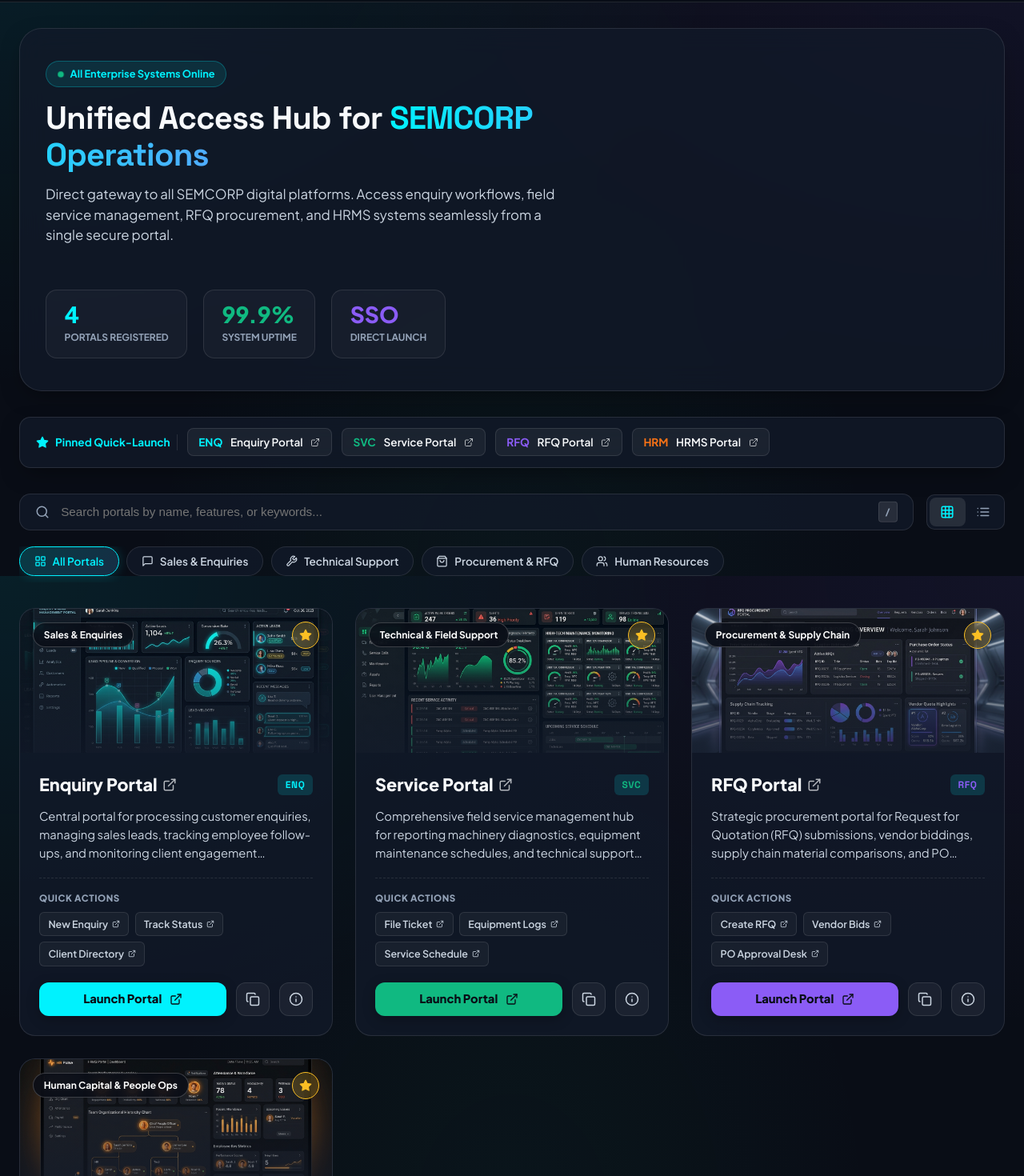
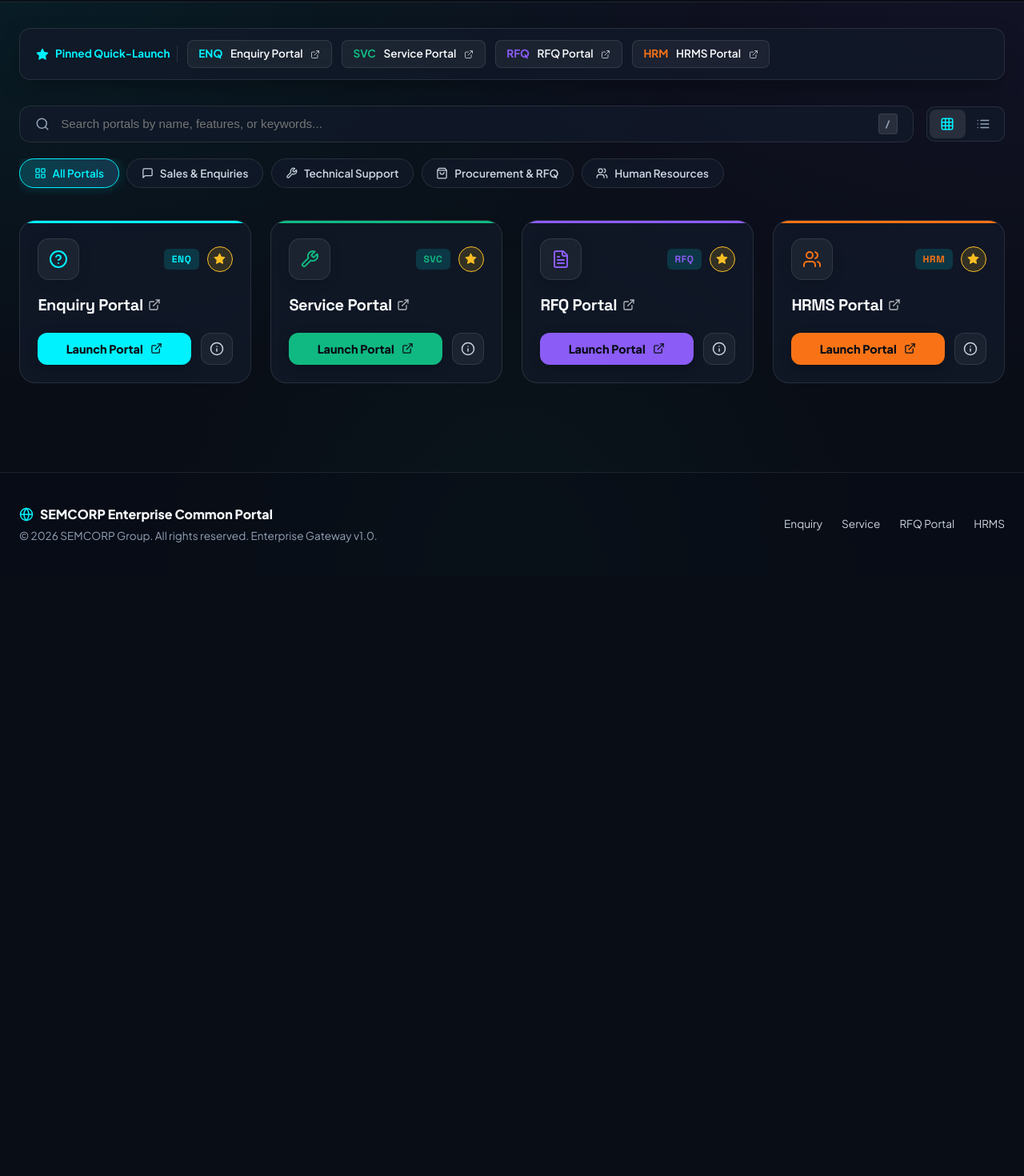
Before and after one commit to SEMCORP18-06/semcorp-portals, a React (Vite) app: page / in a window 1280 px wide. Shown: the part 80-1550 px from the top of the page at 80% size. After the commit the page ends 800 px from the top, so only its background shows below. Built offline with nearby package versions, Linux system fonts and the light colour scheme; the HTML template or start-up script is replaced by a standard one.

Commit message:
Remove hero banner and convert portal cards into compact vector symbol layout

```diff
--- a/src/App.jsx
+++ b/src/App.jsx
@@ -1,6 +1,5 @@
 import React, { useState, useEffect, useRef, useMemo } from 'react';
 import Navbar from './components/Navbar';
-import HeroBanner from './components/HeroBanner';
 import FavoritesBar from './components/FavoritesBar';
 import SearchAndFilterBar from './components/SearchAndFilterBar';
 import PortalCard from './components/PortalCard';
@@ -88,7 +87,7 @@
       if (searchQuery.trim()) {
         const query = searchQuery.toLowerCase();
         const nameMatch = portal.name.toLowerCase().includes(query);
-        const descMatch = portal.description.toLowerCase().includes(query);
+        const descMatch = portal.description?.toLowerCase().includes(query);
         const categoryMatch = portal.category.toLowerCase().includes(query);
         const codeMatch = portal.code.toLowerCase().includes(query);
         const featureMatch = portal.features?.some((f) => f.toLowerCase().includes(query));
@@ -112,11 +111,6 @@
       />
 
       <main className="main-content">
-        <HeroBanner
-          totalPortals={portals.length}
-          activeCategory={selectedCategory}
-        />
-
         <FavoritesBar
           pinnedPortals={pinnedPortals}
           onSelectPortal={(portal) => setDetailPortal(portal)}
--- a/src/components/PortalCard.jsx
+++ b/src/components/PortalCard.jsx
@@ -1,16 +1,24 @@
 import React, { useState } from 'react';
-import { ExternalLink, Star, Copy, Check, Info } from 'lucide-react';
+import {
+  ExternalLink,
+  Star,
+  Info,
+  HelpCircle,
+  Wrench,
+  FileText,
+  Users,
+  Globe
+} from 'lucide-react';
+
+const PORTAL_ICONS = {
+  HelpCircle: HelpCircle,
+  Wrench: Wrench,
+  FileText: FileText,
+  Users: Users
+};
 
 export default function PortalCard({ portal, onTogglePin, onOpenDetail }) {
-  const [copied, setCopied] = useState(false);
-
-  const handleCopyLink = (e) => {
-    e.preventDefault();
-    e.stopPropagation();
-    navigator.clipboard.writeText(portal.url);
-    setCopied(true);
-    setTimeout(() => setCopied(false), 2000);
-  };
+  const IconComponent = PORTAL_ICONS[portal.iconName] || Globe;
 
   const handlePin = (e) => {
     e.preventDefault();
@@ -20,7 +28,7 @@
 
   return (
     <div
-      className="portal-card"
+      className="portal-card compact-card"
       style={{
         '--card-accent': portal.accentColor,
         '--card-accent-light': portal.accentLight || portal.accentColor,
@@ -32,31 +40,27 @@
     >
       <div className="card-accent-top-strip" />
 
-      <div className="card-banner">
-        <img
-          src={portal.image || '/assets/enquiry_portal.jpg'}
-          alt={portal.name}
-          onError={(e) => {
-            e.target.onerror = null;
-            e.target.src = 'https://images.unsplash.com/photo-1551288049-bebda4e38f71?auto=format&fit=crop&w=800&q=80';
-          }}
-        />
-        <div className="card-banner-overlay" />
+      <div className="compact-card-header">
+        <div className="portal-symbol-icon-wrapper">
+          <IconComponent size={24} className="portal-symbol-icon" />
+        </div>
 
-        <div className="card-top-badges">
-          <span className="category-tag">{portal.category}</span>
+        <div className="compact-header-actions">
+          <span className="portal-code-badge">
+            {portal.code}
+          </span>
           <button
             className={`pin-btn ${portal.pinned ? 'pinned' : ''}`}
             onClick={handlePin}
             title={portal.pinned ? 'Unpin from top bar' : 'Pin to top bar'}
           >
-            <Star size={16} fill={portal.pinned ? '#fbbf24' : 'none'} />
+            <Star size={15} fill={portal.pinned ? '#fbbf24' : 'none'} />
           </button>
         </div>
       </div>
 
-      <div className="card-body">
-        <div className="card-header-row">
+      <div className="compact-card-body">
+        <h3 className="compact-portal-title">
           <a
             href={portal.url}
             target="_blank"
@@ -64,37 +68,11 @@
             className="portal-title-anchor"
           >
             <span>{portal.name}</span>
-            <ExternalLink size={18} className="anchor-external-icon" />
+            <ExternalLink size={16} className="anchor-external-icon" />
           </a>
-          <span className="portal-code-badge">
-            {portal.code}
-          </span>
-        </div>
+        </h3>
 
-        <p className="portal-desc">{portal.description}</p>
-
-        {portal.quickLinks && portal.quickLinks.length > 0 && (
-          <div className="quick-links-section">
-            <div className="quick-links-title">Quick Actions</div>
-            <div className="quick-links-grid">
-              {portal.quickLinks.map((link, idx) => (
-                <a
-                  key={idx}
-                  href={link.path}
-                  target="_blank"
-                  rel="noopener noreferrer"
-                  className="quick-link-chip"
-                  onClick={(e) => e.stopPropagation()}
-                >
-                  <span>{link.label}</span>
-                  <ExternalLink size={10} />
-                </a>
-              ))}
-            </div>
-          </div>
-        )}
-
-        <div className="card-actions">
+        <div className="card-actions compact-actions">
           <a
             href={portal.url}
             target="_blank"
@@ -102,16 +80,8 @@
             className="launch-btn"
           >
             <span>Launch Portal</span>
-            <ExternalLink size={16} />
+            <ExternalLink size={15} />
           </a>
-
-          <button
-            className="action-icon-btn"
-            onClick={handleCopyLink}
-            title={copied ? 'Link Copied!' : 'Copy Portal URL'}
-          >
-            {copied ? <Check size={18} style={{ color: '#10b981' }} /> : <Copy size={18} />}
-          </button>
 
           <button
             className="action-icon-btn"
--- a/src/components/PortalListItem.jsx
+++ b/src/components/PortalListItem.jsx
@@ -1,20 +1,28 @@
-import React, { useState } from 'react';
-import { ExternalLink, Star, Copy, Check, Info } from 'lucide-react';
+import React from 'react';
+import {
+  ExternalLink,
+  Star,
+  Info,
+  HelpCircle,
+  Wrench,
+  FileText,
+  Users,
+  Globe
+} from 'lucide-react';
+
+const PORTAL_ICONS = {
+  HelpCircle: HelpCircle,
+  Wrench: Wrench,
+  FileText: FileText,
+  Users: Users
+};
 
 export default function PortalListItem({ portal, onTogglePin, onOpenDetail }) {
-  const [copied, setCopied] = useState(false);
-
-  const handleCopyLink = (e) => {
-    e.preventDefault();
-    e.stopPropagation();
-    navigator.clipboard.writeText(portal.url);
-    setCopied(true);
-    setTimeout(() => setCopied(false), 2000);
-  };
+  const IconComponent = PORTAL_ICONS[portal.iconName] || Globe;
 
   return (
     <div
-      className="portal-list-item"
+      className="portal-list-item compact-list-item"
       style={{
         '--card-accent': portal.accentColor,
         '--card-accent-light': portal.accentLight || portal.accentColor,
@@ -23,12 +31,12 @@
       }}
     >
       <div className="list-item-main">
-        <div className="list-item-icon">
-          {portal.code}
+        <div className="portal-symbol-icon-wrapper list-symbol">
+          <IconComponent size={22} className="portal-symbol-icon" />
         </div>
 
         <div className="list-item-text">
-          <h3>
+          <h3 style={{ margin: 0 }}>
             <a
               href={portal.url}
               target="_blank"
@@ -36,28 +44,24 @@
               className="portal-title-anchor"
               style={{ fontSize: '1.15rem' }}
             >
-              {portal.name}
+              <span>{portal.name}</span>
+              <ExternalLink size={15} className="anchor-external-icon" />
             </a>
           </h3>
-          <p>{portal.description}</p>
         </div>
       </div>
 
       <div style={{ display: 'flex', alignItems: 'center', gap: '0.75rem' }}>
+        <span className="portal-code-badge">
+          {portal.code}
+        </span>
+
         <button
           className={`pin-btn ${portal.pinned ? 'pinned' : ''}`}
           onClick={() => onTogglePin(portal.id)}
           title={portal.pinned ? 'Unpin' : 'Pin'}
         >
-          <Star size={16} fill={portal.pinned ? '#fbbf24' : 'none'} />
-        </button>
-
-        <button
-          className="action-icon-btn"
-          onClick={handleCopyLink}
-          title={copied ? 'Copied' : 'Copy URL'}
-        >
-          {copied ? <Check size={18} style={{ color: '#10b981' }} /> : <Copy size={18} />}
+          <Star size={15} fill={portal.pinned ? '#fbbf24' : 'none'} />
         </button>
 
         <button
@@ -73,10 +77,10 @@
           target="_blank"
           rel="noopener noreferrer"
           className="launch-btn"
-          style={{ padding: '0.6rem 1rem' }}
+          style={{ padding: '0.6rem 1.1rem' }}
         >
           <span>Launch</span>
-          <ExternalLink size={15} />
+          <ExternalLink size={14} />
         </a>
       </div>
     </div>
--- a/src/data/portalsData.js
+++ b/src/data/portalsData.js
@@ -6,7 +6,7 @@
     category: 'Sales & Enquiries',
     categoryKey: 'sales',
     url: 'https://semcorpemp.vercel.app/',
-    image: '/assets/enquiry_portal.jpg',
+    iconName: 'HelpCircle',
     accentColor: '#00f2fe',
     accentLight: '#0284c7',
     badgeColor: 'rgba(0, 242, 254, 0.15)',
@@ -23,11 +23,6 @@
       'Lead Assignment & SLA Routing',
       'Real-time Status Dashboards'
     ],
-    quickLinks: [
-      { label: 'New Enquiry', path: 'https://semcorpemp.vercel.app/' },
-      { label: 'Track Status', path: 'https://semcorpemp.vercel.app/' },
-      { label: 'Client Directory', path: 'https://semcorpemp.vercel.app/' }
-    ],
     pinned: true,
     isOfficial: true
   },
@@ -38,7 +33,7 @@
     category: 'Technical & Field Support',
     categoryKey: 'service',
     url: 'https://service.semcogroups.com/',
-    image: '/assets/service_portal.jpg',
+    iconName: 'Wrench',
     accentColor: '#10b981',
     accentLight: '#059669',
     badgeColor: 'rgba(16, 185, 129, 0.15)',
@@ -55,11 +50,6 @@
       'Technician Dispatch Scheduling',
       'Warranty & Spares Tracking'
     ],
-    quickLinks: [
-      { label: 'File Ticket', path: 'https://service.semcogroups.com/' },
-      { label: 'Equipment Logs', path: 'https://service.semcogroups.com/' },
-      { label: 'Service Schedule', path: 'https://service.semcogroups.com/' }
-    ],
     pinned: true,
     isOfficial: true
   },
@@ -70,7 +60,7 @@
     category: 'Procurement & Supply Chain',
     categoryKey: 'procurement',
     url: 'https://semco-groups-procurement.vercel.app/',
-    image: '/assets/rfq_portal.jpg',
+    iconName: 'FileText',
     accentColor: '#8b5cf6',
     accentLight: '#7c3aed',
     badgeColor: 'rgba(139, 92, 246, 0.15)',
@@ -87,11 +77,6 @@
       'Purchase Order Workflows',
       'Material Bill of Quantities'
     ],
-    quickLinks: [
-      { label: 'Create RFQ', path: 'https://semco-groups-procurement.vercel.app/' },
-      { label: 'Vendor Bids', path: 'https://semco-groups-procurement.vercel.app/' },
-      { label: 'PO Approval Desk', path: 'https://semco-groups-procurement.vercel.app/' }
-    ],
     pinned: true,
     isOfficial: true
   },
@@ -102,7 +87,7 @@
     category: 'Human Capital & People Ops',
     categoryKey: 'hrms',
     url: 'https://semcorp-hrms-portal.vercel.app/',
-    image: '/assets/hrms_portal.jpg',
+    iconName: 'Users',
     accentColor: '#f97316',
     accentLight: '#ea580c',
     badgeColor: 'rgba(249, 115, 22, 0.15)',
@@ -119,11 +104,6 @@
       'Employee Directory & Org Tree',
       'Performance Review System'
     ],
-    quickLinks: [
-      { label: 'Apply Leave', path: 'https://semcorp-hrms-portal.vercel.app/' },
-      { label: 'My Payslips', path: 'https://semcorp-hrms-portal.vercel.app/' },
-      { label: 'Team Directory', path: 'https://semcorp-hrms-portal.vercel.app/' }
-    ],
     pinned: true,
     isOfficial: true
   }
--- a/src/index.css
+++ b/src/index.css
@@ -234,133 +234,6 @@
   color: #0284c7;
 }
 
-/* Hero Section */
-.hero-section {
-  position: relative;
-  padding: 2.5rem 2rem;
-  border-radius: var(--radius-xl);
-  margin-bottom: 2rem;
-  overflow: hidden;
-}
-
-[data-theme='light'] .hero-section {
-  background: #ffffff;
-  border-color: #e2e8f0;
-  box-shadow: 0 10px 30px -5px rgba(15, 23, 42, 0.05);
-}
-
-.hero-content {
-  position: relative;
-  z-index: 2;
-  display: flex;
-  justify-content: space-between;
-  align-items: center;
-  gap: 2rem;
-  flex-wrap: wrap;
-}
-
-.hero-text {
-  max-width: 650px;
-}
-
-.hero-badge {
-  display: inline-flex;
-  align-items: center;
-  gap: 0.5rem;
-  padding: 0.35rem 0.85rem;
-  border-radius: 20px;
-  background: rgba(0, 242, 254, 0.1);
-  border: 1px solid rgba(0, 242, 254, 0.25);
-  color: var(--primary-cyan);
-  font-size: 0.8rem;
-  font-weight: 700;
-  margin-bottom: 1rem;
-}
-
-[data-theme='light'] .hero-badge {
-  background: #e0f2fe;
-  border-color: #7dd3fc;
-  color: #0369a1;
-}
-
-.pulse-dot {
-  width: 8px;
-  height: 8px;
-  border-radius: 50%;
-  background-color: var(--accent-green);
-  box-shadow: 0 0 10px var(--accent-green);
-  animation: pulse 2s infinite;
-}
-
-@keyframes pulse {
-  0% { transform: scale(0.95); box-shadow: 0 0 0 0 rgba(16, 185, 129, 0.7); }
-  70% { transform: scale(1); box-shadow: 0 0 0 8px rgba(16, 185, 129, 0); }
-  100% { transform: scale(0.95); box-shadow: 0 0 0 0 rgba(16, 185, 129, 0); }
-}
-
-.hero-title {
-  font-size: 2.5rem;
-  font-weight: 800;
-  line-height: 1.15;
-  margin-bottom: 0.85rem;
-}
-
-.hero-title span {
-  background: linear-gradient(90deg, #00f2fe 0%, #4facfe 100%);
-  -webkit-background-clip: text;
-  -webkit-text-fill-color: transparent;
-}
-
-[data-theme='light'] .hero-title span {
-  background: linear-gradient(90deg, #0284c7 0%, #2563eb 100%);
-  -webkit-background-clip: text;
-  -webkit-text-fill-color: transparent;
-}
-
-.hero-desc {
-  font-size: 1.05rem;
-  color: var(--text-secondary);
-  margin-bottom: 1.5rem;
-}
-
-/* Quick Stats Widgets */
-.hero-stats {
-  display: flex;
-  gap: 1.25rem;
-}
-
-.stat-card {
-  padding: 1rem 1.4rem;
-  border-radius: var(--radius-md);
-  background: rgba(255, 255, 255, 0.03);
-  border: 1px solid var(--border-color);
-  min-width: 140px;
-}
-
-[data-theme='light'] .stat-card {
-  background: #f8fafc;
-  border-color: #e2e8f0;
-}
-
-.stat-value {
-  font-size: 1.75rem;
-  font-weight: 800;
-  color: var(--text-primary);
-  line-height: 1;
-  margin-bottom: 0.35rem;
-}
-
-[data-theme='light'] .stat-value {
-  color: #0f172a !important;
-}
-
-.stat-label {
-  font-size: 0.75rem;
-  color: var(--text-muted);
-  font-weight: 700;
-  text-transform: uppercase;
-}
-
 /* Favorites Strip */
 .favorites-strip {
   display: flex;
@@ -591,8 +464,8 @@
 /* Grid Layout */
 .portals-grid {
   display: grid;
-  grid-template-columns: repeat(auto-fill, minmax(320px, 1fr));
-  gap: 1.75rem;
+  grid-template-columns: repeat(auto-fill, minmax(280px, 1fr));
+  gap: 1.5rem;
 }
 
 .portals-list {
@@ -601,7 +474,7 @@
   gap: 1rem;
 }
 
-/* Premium Portal Card Component */
+/* Compact Symbol Portal Card Component */
 .portal-card {
   border-radius: var(--radius-lg);
   overflow: hidden;
@@ -611,134 +484,77 @@
   position: relative;
   background: var(--bg-card);
   border: 1px solid var(--border-color);
+  padding: 1.4rem;
 }
 
 .card-accent-top-strip {
-  display: none;
+  display: block;
+  position: absolute;
+  top: 0;
+  left: 0;
+  right: 0;
+  height: 3px;
+  background: var(--card-accent, var(--primary-cyan));
 }
 
 [data-theme='light'] .card-accent-top-strip {
-  display: block;
-  height: 4px;
   background: var(--card-accent-light, #0284c7);
-  width: 100%;
 }
 
 [data-theme='light'] .portal-card {
   background: #ffffff;
   border: 1px solid #e2e8f0;
-  box-shadow: 0 4px 20px -2px rgba(15, 23, 42, 0.06), 0 2px 6px -1px rgba(15, 23, 42, 0.04);
+  box-shadow: 0 4px 20px -2px rgba(15, 23, 42, 0.05), 0 2px 6px -1px rgba(15, 23, 42, 0.03);
 }
 
 .portal-card:hover {
-  transform: translateY(-6px);
-  box-shadow: 0 20px 40px -15px rgba(0, 0, 0, 0.6);
+  transform: translateY(-5px);
+  box-shadow: 0 18px 35px -12px rgba(0, 0, 0, 0.5);
   border-color: var(--card-border-hover, var(--border-hover));
 }
 
 [data-theme='light'] .portal-card:hover {
-  transform: translateY(-6px);
-  box-shadow: 0 20px 35px -8px rgba(15, 23, 42, 0.12), 0 8px 16px -4px rgba(15, 23, 42, 0.08);
+  transform: translateY(-5px);
+  box-shadow: 0 18px 30px -8px rgba(15, 23, 42, 0.1), 0 6px 14px -4px rgba(15, 23, 42, 0.06);
   border-color: var(--card-accent-light, #0284c7);
 }
 
-.card-banner {
-  height: 180px;
-  position: relative;
-  overflow: hidden;
-  background-size: cover;
-  background-position: center;
+.compact-card-header {
+  display: flex;
+  align-items: center;
+  justify-content: space-between;
+  margin-bottom: 1rem;
 }
 
-.card-banner img {
-  width: 100%;
-  height: 100%;
-  object-fit: cover;
-  transition: transform 0.5s ease;
+.portal-symbol-icon-wrapper {
+  width: 52px;
+  height: 52px;
+  border-radius: 14px;
+  display: flex;
+  align-items: center;
+  justify-content: center;
+  background: rgba(255, 255, 255, 0.05);
+  border: 1px solid var(--border-color);
+  color: var(--card-accent, var(--primary-cyan));
+  box-shadow: 0 4px 15px rgba(0, 0, 0, 0.15);
+  transition: var(--transition-fast);
 }
 
-.portal-card:hover .card-banner img {
+[data-theme='light'] .portal-symbol-icon-wrapper {
+  background: var(--card-badge-light, #e0f2fe);
+  border-color: var(--card-border-light, #bae6fd);
+  color: var(--card-accent-light, #0284c7);
+  box-shadow: 0 4px 12px rgba(15, 23, 42, 0.05);
+}
+
+.portal-card:hover .portal-symbol-icon-wrapper {
   transform: scale(1.06);
 }
 
-.card-banner-overlay {
-  position: absolute;
-  inset: 0;
-  background: linear-gradient(to top, var(--bg-card) 0%, rgba(18, 26, 42, 0.2) 60%, transparent 100%);
-}
-
-[data-theme='light'] .card-banner-overlay {
-  background: linear-gradient(to top, #ffffff 0%, rgba(255, 255, 255, 0.15) 70%, transparent 100%);
-}
-
-.card-top-badges {
-  position: absolute;
-  top: 1rem;
-  left: 1rem;
-  right: 1rem;
-  display: flex;
-  justify-content: space-between;
-  align-items: center;
-  z-index: 2;
-}
-
-.category-tag {
-  padding: 0.35rem 0.8rem;
-  border-radius: 20px;
-  background: rgba(9, 13, 22, 0.82);
-  backdrop-filter: blur(8px);
-  border: 1px solid rgba(255, 255, 255, 0.2);
-  font-size: 0.75rem;
-  font-weight: 700;
-  color: #ffffff;
-}
-
-[data-theme='light'] .category-tag {
-  background: rgba(15, 23, 42, 0.85);
-  color: #ffffff;
-  border-color: rgba(255, 255, 255, 0.3);
-  box-shadow: 0 2px 8px rgba(0, 0, 0, 0.15);
-}
-
-.pin-btn {
-  width: 34px;
-  height: 34px;
-  border-radius: 50%;
-  background: rgba(9, 13, 22, 0.82);
-  backdrop-filter: blur(8px);
-  border: 1px solid rgba(255, 255, 255, 0.2);
-  color: var(--text-muted);
+.compact-header-actions {
   display: flex;
   align-items: center;
-  justify-content: center;
-  transition: var(--transition-fast);
-}
-
-[data-theme='light'] .pin-btn {
-  background: rgba(15, 23, 42, 0.85);
-  border-color: rgba(255, 255, 255, 0.3);
-  color: rgba(255, 255, 255, 0.7);
-}
-
-.pin-btn:hover, .pin-btn.pinned {
-  color: #fbbf24;
-  border-color: #fbbf24;
-  background: rgba(251, 191, 36, 0.2);
-}
-
-.card-body {
-  padding: 1.5rem;
-  flex: 1;
-  display: flex;
-  flex-direction: column;
-}
-
-.card-header-row {
-  display: flex;
-  align-items: flex-start;
-  justify-content: space-between;
-  gap: 0.75rem;
-  margin-bottom: 0.75rem;
+  gap: 0.6rem;
 }
 
 .portal-code-badge {
@@ -748,7 +564,6 @@
   font-size: 0.75rem;
   font-weight: 800;
   letter-spacing: 0.05em;
-  align-self: center;
   background-color: var(--card-badge-dark, rgba(0, 242, 254, 0.15));
   color: var(--card-accent);
 }
@@ -757,12 +572,46 @@
   background-color: var(--card-badge-light, #e0f2fe);
   color: var(--card-accent-light, #0284c7);
   border: 1px solid var(--card-border-light, #bae6fd);
+}
+
+.pin-btn {
+  width: 32px;
+  height: 32px;
+  border-radius: 50%;
+  background: rgba(255, 255, 255, 0.05);
+  border: 1px solid var(--border-color);
+  color: var(--text-muted);
+  display: flex;
+  align-items: center;
+  justify-content: center;
+  transition: var(--transition-fast);
+}
+
+[data-theme='light'] .pin-btn {
+  background: #f8fafc;
+  border-color: #cbd5e1;
+  color: #64748b;
+}
+
+.pin-btn:hover, .pin-btn.pinned {
+  color: #fbbf24;
+  border-color: #fbbf24;
+  background: rgba(251, 191, 36, 0.15);
+}
+
+.compact-card-body {
+  display: flex;
+  flex-direction: column;
+  flex: 1;
+}
+
+.compact-portal-title {
+  margin-bottom: 1.25rem;
+  font-size: 1.25rem;
   font-weight: 800;
 }
 
 .portal-title-anchor {
-  font-size: 1.35rem;
-  font-weight: 800;
   color: var(--text-primary);
   display: inline-flex;
   align-items: center;
@@ -793,91 +642,13 @@
   color: var(--card-accent-light, #0284c7);
 }
 
-.portal-desc {
-  font-size: 0.92rem;
-  color: var(--text-secondary);
-  margin-bottom: 1.25rem;
-  line-height: 1.55;
-  display: -webkit-box;
-  -webkit-line-clamp: 3;
-  -webkit-box-orient: vertical;
-  overflow: hidden;
-}
-
-[data-theme='light'] .portal-desc {
-  color: #334155;
-  font-weight: 450;
-}
-
-.quick-links-section {
-  margin-top: auto;
-  padding-top: 1rem;
-  border-top: 1px dashed var(--border-color);
-  margin-bottom: 1.25rem;
-}
-
-[data-theme='light'] .quick-links-section {
-  border-top-color: #e2e8f0;
-}
-
-.quick-links-title {
-  font-size: 0.72rem;
-  font-weight: 800;
-  text-transform: uppercase;
-  color: var(--text-muted);
-  margin-bottom: 0.5rem;
-  letter-spacing: 0.05em;
-}
-
-[data-theme='light'] .quick-links-title {
-  color: #64748b;
-}
-
-.quick-links-grid {
-  display: flex;
-  flex-wrap: wrap;
-  gap: 0.45rem;
-}
-
-.quick-link-chip {
-  padding: 0.3rem 0.65rem;
-  border-radius: 6px;
-  background: rgba(255, 255, 255, 0.04);
-  border: 1px solid var(--border-color);
-  font-size: 0.78rem;
-  color: var(--text-secondary);
-  transition: var(--transition-fast);
-  display: inline-flex;
-  align-items: center;
-  gap: 0.3rem;
-  font-weight: 600;
-}
-
-[data-theme='light'] .quick-link-chip {
-  background: #f8fafc;
-  border-color: #e2e8f0;
-  color: #1e293b;
-}
-
-.quick-link-chip:hover {
-  background: rgba(255, 255, 255, 0.1);
-  color: var(--text-primary);
-  border-color: var(--card-accent, var(--primary-cyan));
-}
-
-[data-theme='light'] .quick-link-chip:hover {
-  background: var(--card-badge-light, #e0f2fe);
-  border-color: var(--card-border-light, #bae6fd);
-  color: var(--card-accent-light, #0284c7);
-  transform: translateY(-1px);
-}
-
 .card-actions {
   display: flex;
   gap: 0.75rem;
+  margin-top: auto;
 }
 
-/* Button & Modal Launch Styling Fixes */
+/* Compact Button Styling */
 .modal-launch-btn,
 .launch-btn {
   flex: 1;
@@ -885,15 +656,15 @@
   align-items: center;
   justify-content: center;
   gap: 0.6rem;
-  padding: 0.75rem 1.4rem;
+  padding: 0.7rem 1.2rem;
   border-radius: 12px;
   background: var(--card-accent, var(--primary-cyan));
   color: #090d16;
   font-weight: 800;
-  font-size: 0.92rem;
+  font-size: 0.9rem;
   line-height: 1;
   transition: var(--transition-fast);
-  box-shadow: 0 4px 15px rgba(0, 0, 0, 0.25);
+  box-shadow: 0 4px 15px rgba(0, 0, 0, 0.2);
   border: none;
   cursor: pointer;
   text-decoration: none;
@@ -921,8 +692,8 @@
 }
 
 .action-icon-btn {
-  width: 42px;
-  height: 42px;
+  width: 40px;
+  height: 40px;
   border-radius: 12px;
   background: rgba(255, 255, 255, 0.05);
   border: 1px solid var(--border-color);
@@ -1009,15 +780,6 @@
   font-size: 1.15rem;
   font-weight: 800;
   margin-bottom: 0.2rem;
-}
-
-.list-item-text p {
-  font-size: 0.85rem;
-  color: var(--text-secondary);
-}
-
-[data-theme='light'] .list-item-text p {
-  color: #334155;
 }
 
 /* Modal Windows */
@@ -1130,8 +892,6 @@
 
 /* Responsive queries */
 @media (max-width: 768px) {
-  .hero-title { font-size: 1.85rem; }
-  .hero-stats { width: 100%; justify-content: space-between; }
   .search-row { flex-direction: column; }
   .view-toggle { display: none; }
   .navbar-inner { flex-wrap: wrap; }
```
